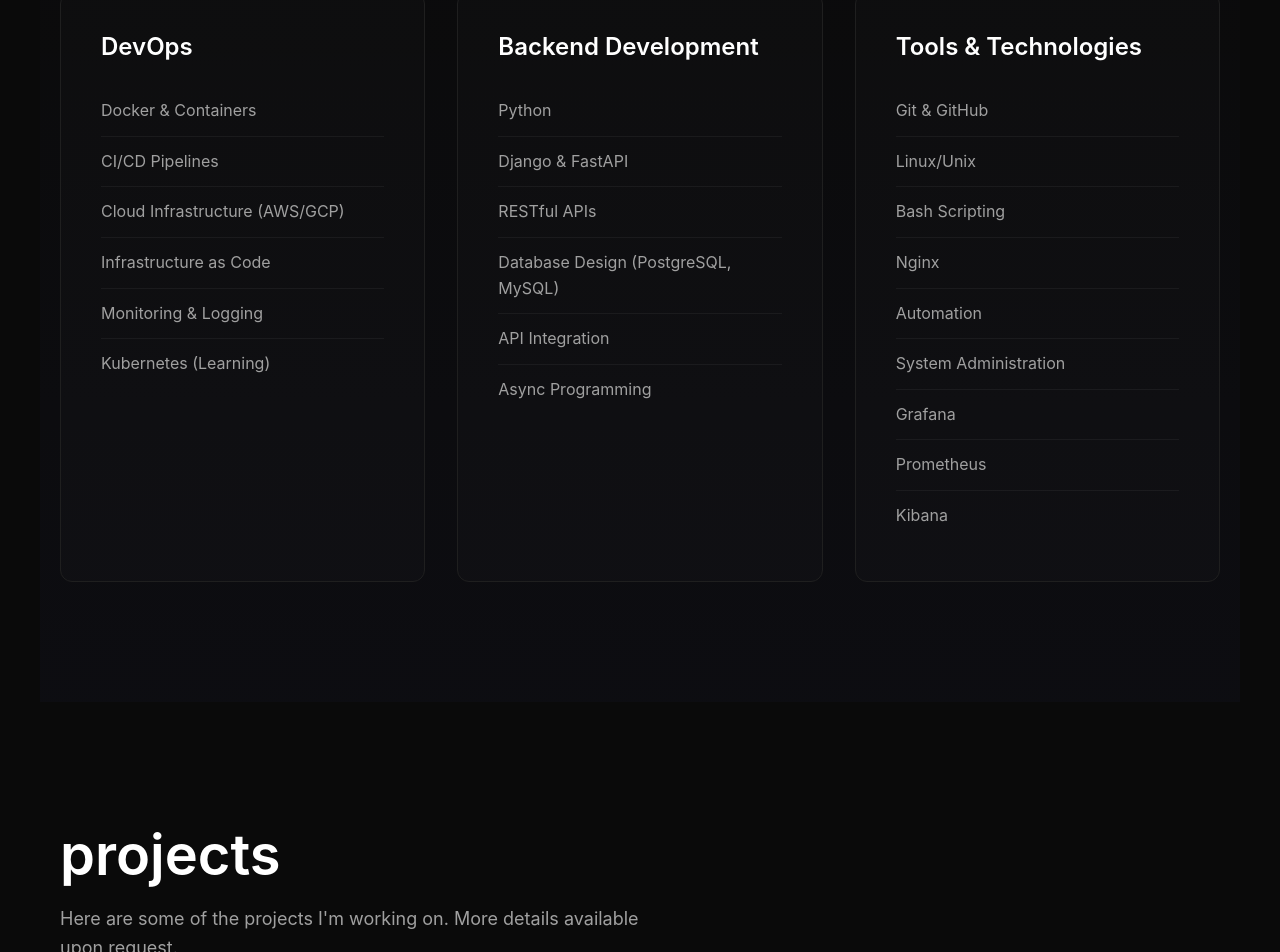
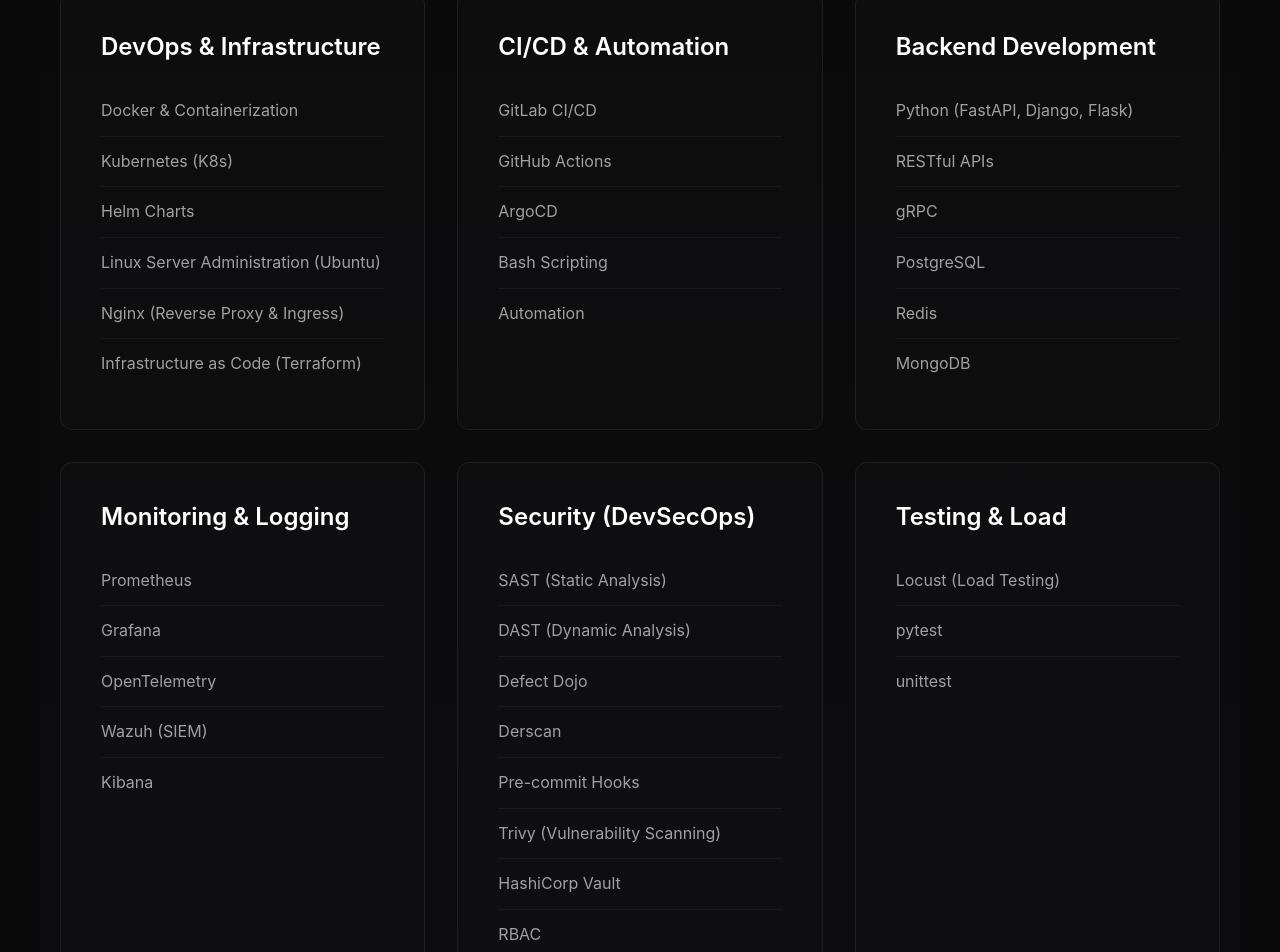
Before and after one commit to pccsen/my-website, a Next.js app: page / in a window 1280 px wide. Shown: the part 1914-2866 px from the top of the page. Built offline with nearby package versions, Linux system fonts and the light colour scheme.

Commit message:
Update skills categories and items

```diff
--- a/components/Skills.tsx
+++ b/components/Skills.tsx
@@ -5,39 +5,77 @@
 
 const skills = [
   {
-    category: 'DevOps',
+    category: 'DevOps & Infrastructure',
     items: [
-      'Docker & Containers',
-      'CI/CD Pipelines',
-      'Cloud Infrastructure (AWS/GCP)',
-      'Infrastructure as Code',
-      'Monitoring & Logging',
-      'Kubernetes (Learning)',
+      'Docker & Containerization',
+      'Kubernetes (K8s)',
+      'Helm Charts',
+      'Linux Server Administration (Ubuntu)',
+      'Nginx (Reverse Proxy & Ingress)',
+      'Infrastructure as Code (Terraform)',
+    ],
+  },
+  {
+    category: 'CI/CD & Automation',
+    items: [
+      'GitLab CI/CD',
+      'GitHub Actions',
+      'ArgoCD',
+      'Bash Scripting',
+      'Automation',
     ],
   },
   {
     category: 'Backend Development',
     items: [
-      'Python',
-      'Django & FastAPI',
+      'Python (FastAPI, Django, Flask)',
       'RESTful APIs',
-      'Database Design (PostgreSQL, MySQL)',
-      'API Integration',
-      'Async Programming',
+      'gRPC',
+      'PostgreSQL',
+      'Redis',
+      'MongoDB',
     ],
   },
   {
-    category: 'Tools & Technologies',
+    category: 'Monitoring & Logging',
     items: [
-      'Git & GitHub',
-      'Linux/Unix',
-      'Bash Scripting',
-      'Nginx',
-      'Automation',
-      'System Administration',
+      'Prometheus',
       'Grafana',
-      'Prometheus',
+      'OpenTelemetry',
+      'Wazuh (SIEM)',
       'Kibana',
+    ],
+  },
+  {
+    category: 'Security (DevSecOps)',
+    items: [
+      'SAST (Static Analysis)',
+      'DAST (Dynamic Analysis)',
+      'Defect Dojo',
+      'Derscan',
+      'Pre-commit Hooks',
+      'Trivy (Vulnerability Scanning)',
+      'HashiCorp Vault',
+      'RBAC',
+      'Firewall Configuration',
+      'Security Alerts Analysis',
+    ],
+  },
+  {
+    category: 'Testing & Load',
+    items: [
+      'Locust (Load Testing)',
+      'pytest',
+      'unittest',
+    ],
+  },
+  {
+    category: 'Version Control & Docs',
+    items: [
+      'Git',
+      'GitHub',
+      'Technical Documentation',
+      'Confluence',
     ],
   },
 ]
```
